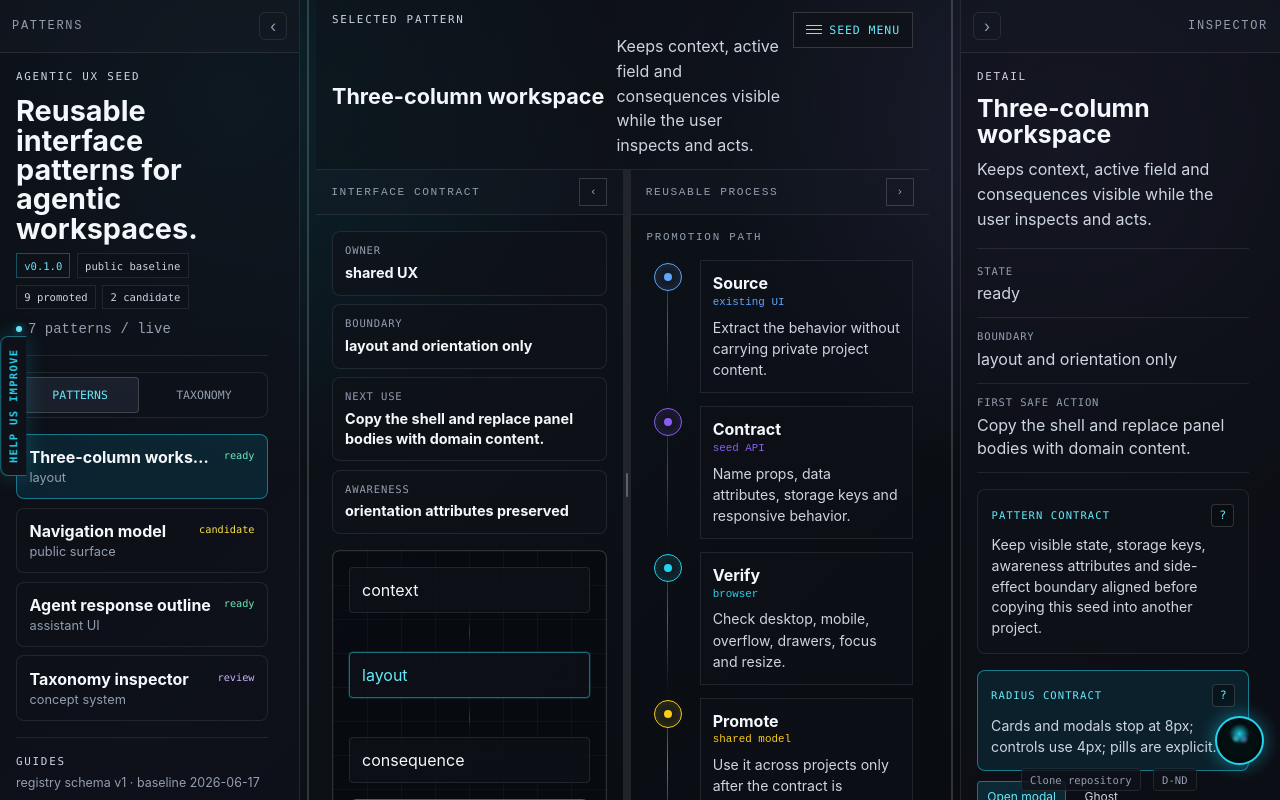
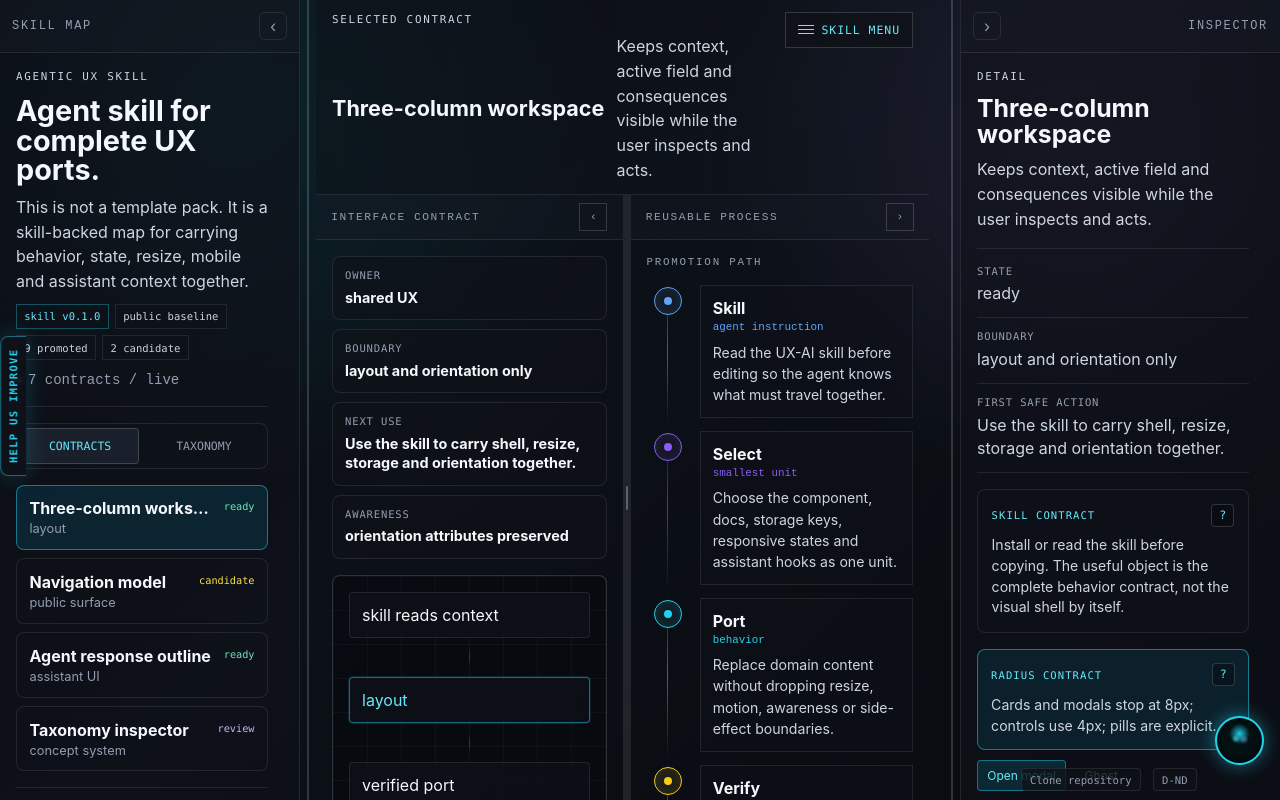
Before and after one commit to GrazianoGuiducci/d-nd-ux-ai-seed, a React app: page / in a window 1280 px wide. Built offline with nearby package versions, Linux system fonts and the light colour scheme.

Commit message:
fix: clarify agentic UX seed as skill

```diff
--- a/demo/DemoApp.tsx
+++ b/demo/DemoApp.tsx
@@ -61,7 +61,7 @@ const guideCards: GuideCard[] = [
   {
     id: 'adoption',
     title: 'Adoption Guide',
-    summary: 'Choose the right seed surface before copying components into a product.',
+    summary: 'Use the skill to choose the smallest complete unit before copying UI.',
     href: './docs/ADOPTION_GUIDE.md',
     raw: adoptionGuideRaw,
     tag: 'selection',
@@ -69,7 +69,7 @@ const guideCards: GuideCard[] = [
   {
     id: 'integration',
     title: 'Integration Checklist',
-    summary: 'Carry resize, storage, awareness and mobile contracts together.',
+    summary: 'Carry resize, storage, awareness, motion and mobile contracts together.',
     href: './docs/INTEGRATION_CHECKLIST.md',
     raw: integrationChecklistRaw,
     tag: 'implementation',
@@ -101,7 +101,7 @@ const surfaces: DemoSurface[] = [
     description: 'Keeps context, active field and consequences visible while the user inspects and acts.',
     owner: 'shared UX',
     boundary: 'layout and orientation only',
-    next: 'Copy the shell and replace panel bodies with domain content.',
+    next: 'Use the skill to carry shell, resize, storage and orientation together.',
   },
   {
     id: 'navigation',
@@ -111,7 +111,7 @@ const surfaces: DemoSurface[] = [
     description: 'Turns page families into a visible contract before copy, routing or CMS metadata change.',
     owner: 'site teams',
     boundary: 'no deploy side effect',
-    next: 'Map route, intent, adjacent surfaces and safe transition.',
+    next: 'Use the skill to map route, intent, adjacent surfaces and safe transition.',
   },
   {
     id: 'agent',
@@ -121,7 +121,7 @@ const surfaces: DemoSurface[] = [
     description: 'Gives long responses a scannable map of sections, claims, actions, warnings and results.',
     owner: 'AI products',
     boundary: 'orientation, not hidden reasoning',
-    next: 'Generate outline from response metadata when available.',
+    next: 'Use the skill to preserve outline sections, claims, warnings and actions.',
   },
   {
     id: 'taxonomy',
@@ -131,7 +131,7 @@ const surfaces: DemoSurface[] = [
     description: 'Shows canonical, candidate and ambiguous terms without promoting uncertain concepts.',
     owner: 'knowledge systems',
     boundary: 'visible status before authority',
-    next: 'Attach edges and preserve rejected/ambiguous residue.',
+    next: 'Use the skill to preserve edges, status and rejected/ambiguous residue.',
   },
 ];
 
@@ -178,32 +178,32 @@ const taxonomyEdges: TaxonomyEdge[] = [
 
 const processNodes: ArticleDiagramNode[] = [
   {
-    id: 'source',
-    label: 'Source',
-    meta: 'existing UI',
+    id: 'skill',
+    label: 'Skill',
+    meta: 'agent instruction',
     kind: 'source',
-    body: 'Extract the behavior without carrying private project content.',
+    body: 'Read the UX-AI skill before editing so the agent knows what must travel together.',
   },
   {
-    id: 'contract',
-    label: 'Contract',
-    meta: 'seed API',
+    id: 'select',
+    label: 'Select',
+    meta: 'smallest unit',
     kind: 'field',
-    body: 'Name props, data attributes, storage keys and responsive behavior.',
+    body: 'Choose the component, docs, storage keys, responsive states and assistant hooks as one unit.',
+  },
+  {
+    id: 'port',
+    label: 'Port',
+    meta: 'behavior',
+    kind: 'test',
+    body: 'Replace domain content without dropping resize, motion, awareness or side-effect boundaries.',
   },
   {
     id: 'verify',
     label: 'Verify',
-    meta: 'browser',
-    kind: 'test',
-    body: 'Check desktop, mobile, overflow, drawers, focus and resize.',
-  },
-  {
-    id: 'promote',
-    label: 'Promote',
     meta: 'shared model',
     kind: 'result',
-    body: 'Use it across projects only after the contract is documented.',
+    body: 'Use it across projects only after desktop, mobile and agent-orientation checks survive.',
   },
 ];
 
@@ -243,8 +243,8 @@ export default function DemoApp() {
   const megaGroups = useMemo<MegaMenuSeedGroup[]>(() => [
     {
       id: 'patterns',
-      title: 'Workspace tabs',
-      summary: 'Surfaces that can become tabs or routed panels.',
+      title: 'Skill choices',
+      summary: 'Complete UX units the agent can select before editing.',
       items: surfaces.map(surface => ({
         id: surface.id,
         label: surface.title,
@@ -255,25 +255,25 @@ export default function DemoApp() {
     },
     {
       id: 'templates',
-      title: 'Templates',
-      summary: 'Copyable starts for new domains.',
+      title: 'Complete units',
+      summary: 'Copyable starts only when their behavior contract travels too.',
       items: [
         {
           id: 'template-shell',
           label: 'Three-column shell',
-          description: 'Context, active field and consequence panels.',
+          description: 'Shell plus resize, collapse, storage and orientation contract.',
           status: 'seed',
         },
         {
           id: 'template-domain',
           label: 'Domain page',
-          description: 'Public page structure with diagram and menu contract.',
+          description: 'Public page structure with diagram, menu and handoff contract.',
           status: 'candidate',
         },
         {
           id: 'template-chat',
           label: 'Agent context assistant',
-          description: 'Assistant surface aware of open panels and focus.',
+          description: 'Chat plus frame, form, motion, resize and context handoff.',
           status: 'seed',
         },
       ],
@@ -281,12 +281,12 @@ export default function DemoApp() {
     {
       id: 'integration',
       title: 'Integration',
-      summary: 'What coders should carry together.',
+      summary: 'What agents and coders must carry together.',
       items: [
         {
           id: 'guide',
           label: 'Adoption guide',
-          description: 'Checklist, awareness attributes, storage keys and responsive checks.',
+          description: 'Skill-first adoption path and boundary checks.',
           status: 'doc',
           href: './docs/ADOPTION_GUIDE.md',
         },
@@ -311,10 +311,14 @@ export default function DemoApp() {
   const leftPanel = (
     <div className="demo-panel">
       <div className="demo-panel-head">
-        <p className="demo-kicker">Agentic UX Seed</p>
-        <h1>Reusable interface patterns for agentic workspaces.</h1>
-        <div className="demo-release-strip" aria-label="Seed version state">
-          <span>v{seedRelease.version}</span>
+        <p className="demo-kicker">Agentic UX Skill</p>
+        <h1>Agent skill for complete UX ports.</h1>
+        <p>
+          This is not a template pack. It is a skill-backed map for carrying
+          behavior, state, resize, mobile and assistant context together.
+        </p>
+        <div className="demo-release-strip" aria-label="Skill version state">
+          <span>skill v{seedRelease.version}</span>
           <span>{seedRelease.channel}</span>
           <span>{seedRelease.promotedCount} promoted</span>
           <span>{seedRelease.candidateCount} candidate</span>
@@ -324,13 +328,13 @@ export default function DemoApp() {
           pollInterval={45000}
           staleAfter={90000}
           fallback={<span className="demo-muted">loading local signal</span>}
-          render={(data, status) => `${data.count} patterns / ${status}`}
+          render={(data, status) => `${data.count} contracts / ${status}`}
         />
       </div>
 
       <div className="demo-segmented" aria-label="Demo mode">
         <button type="button" className={mode === 'patterns' ? 'is-active' : ''} onClick={() => setMode('patterns')}>
-          Patterns
+          Contracts
         </button>
         <button type="button" className={mode === 'taxonomy' ? 'is-active' : ''} onClick={() => setMode('taxonomy')}>
           Taxonomy
@@ -382,10 +386,10 @@ export default function DemoApp() {
     <main className="demo-main-field">
       <div className="demo-main-top">
         <div className="demo-main-copy">
-          <p className="demo-kicker">selected pattern</p>
+          <p className="demo-kicker">selected contract</p>
           <h2>{selected.title}</h2>
           <p>{selected.description}</p>
-          <div className="demo-main-release" aria-label="Seed version state compact">
+          <div className="demo-main-release" aria-label="Skill version state compact">
             <span>v{seedRelease.version}</span>
             <span>{seedRelease.promotedCount} promoted</span>
             <span>{seedRelease.candidateCount} candidate</span>
@@ -393,7 +397,7 @@ export default function DemoApp() {
         </div>
         <MegaMenuSeed
           className="demo-top-menu"
-          label="Seed menu"
+          label="Skill menu"
           align="right"
           groups={megaGroups}
           activeId={selected.id}
@@ -440,11 +444,11 @@ export default function DemoApp() {
 
             <div className="demo-canvas" data-state={selected.state}>
               <div className="demo-route-map" aria-label="Route model">
-                <span>context</span>
+                <span>skill reads context</span>
                 <i />
                 <span className="is-active">{selected.kind}</span>
                 <i />
-                <span>consequence</span>
+                <span>verified port</span>
               </div>
               <div className="demo-preview-grid">
                 {surfaces.map((surface) => (
@@ -511,22 +515,22 @@ export default function DemoApp() {
 
       <div className="demo-inspector-block">
         <div className="demo-tip-row">
-          <span>Pattern contract</span>
+          <span>Skill contract</span>
           <Tooltip
             block={false}
             position="left"
             content={{
-              function: 'The contract names what must travel with the visual component.',
-              mechanism: 'State, storage, orientation attributes and side-effect boundaries are part of the seed.',
-              expectation: 'Copying only the visible card is incomplete.',
+              function: 'The skill names what must travel with the visible component.',
+              mechanism: 'State, storage, orientation attributes, motion and side-effect boundaries are part of the seed.',
+              expectation: 'Copying only the visible template is incomplete.',
             }}
           >
             <button type="button" className="demo-tip-icon" aria-label="Pattern contract tooltip">?</button>
           </Tooltip>
         </div>
         <p>
-          Keep visible state, storage keys, awareness attributes and side-effect boundary aligned
-          before copying this seed into another project.
+          Install or read the skill before copying. The useful object is the complete
+          behavior contract, not the visual shell by itself.
         </p>
       </div>
 
@@ -560,7 +564,7 @@ export default function DemoApp() {
 
       <div className="demo-inspector-block demo-clone-block">
         <div className="demo-tip-row">
-          <span>Clone seed</span>
+          <span>Install / clone skill</span>
           <a href={seedRepoUrl} target="_blank" rel="noreferrer">GitHub</a>
         </div>
         <code>{seedCloneCommand}</code>
@@ -643,10 +647,10 @@ export default function DemoApp() {
           focus: selected.title,
           item: selected.id,
           relation: selected.kind,
-          count: `${surfaces.length} patterns`,
+          count: `${surfaces.length} contracts`,
           boundary: selected.boundary,
         }}
-        leftTitle="Patterns"
+        leftTitle="Skill Map"
         rightTitle="Inspector"
         leftStorage="dnd_seed_demo_left"
         rightStorage="dnd_seed_demo_right"
@@ -658,8 +662,8 @@ export default function DemoApp() {
         left={{
           body: leftPanel,
           closedTooltip: {
-            title: 'Patterns',
-            body: <>Reusable seeds, candidate patterns and current design-system signals.</>,
+            title: 'Skill Map',
+            body: <>Agent skill, behavior contracts and reusable reference surfaces.</>,
             related: [{ label: 'Main field' }, { label: 'Inspector' }],
           },
         }}
@@ -690,10 +694,10 @@ export default function DemoApp() {
           item: selected.id,
           relation: selected.kind,
           boundary: selected.boundary,
-          count: `${surfaces.length} patterns`,
+          count: `${surfaces.length} contracts`,
         }}
         starterPrompts={[
-          'What is open now?',
+          'How do I use the skill?',
           'Which elements must travel together?',
           'What changes on mobile?',
         ]}
--- a/docs/ADOPTION_GUIDE.md
+++ b/docs/ADOPTION_GUIDE.md
@@ -4,6 +4,11 @@ Status: public and internal adoption contract.
 
 Use this guide when a D-ND project or an external project wants to adopt these
 seeds without importing accidental project-specific assumptions.
+
+Start with the agent skill, not with a visual template. The skill decides which
+complete UX unit is needed and which linked behavior contracts must travel with
+it: resize, storage, mobile states, awareness attributes, assistant handoff and
+side-effect boundaries.
 
 ## Choose The Surface Type
 
@@ -97,11 +102,13 @@ user is, the UI will be harder to inspect, test and coordinate.
 
 ## Copying Into A Product
 
-1. Start from the demo to understand the behavior.
-2. Copy the smallest component set required by the target surface.
-3. Replace demo data with real domain data.
-4. Keep the same side-effect boundaries.
-5. Run browser checks before changing copy, routes or persistence.
+1. Install or read `skills/agentic-ux-seed/SKILL.md`.
+2. Let the skill classify the surface and choose the smallest complete unit.
+3. Start from the demo to understand the behavior.
+4. Copy the smallest component set required by the target surface.
+5. Replace demo data with real domain data.
+6. Keep the same side-effect boundaries.
+7. Run browser checks before changing copy, routes or persistence.
 
 See `docs/INTEGRATION_CHECKLIST.md` before copying components into another
 domain.
--- a/index.html
+++ b/index.html
@@ -5,7 +5,7 @@
     <meta name="viewport" content="width=device-width, initial-scale=1.0" />
     <meta
       name="description"
-      content="Agentic UX Seed demo workspace for reusable human and AI interface patterns."
+      content="Agentic UX Seed is a portable agent skill and behavior contract map for porting complete human and AI interface patterns."
     />
     <meta
       name="keywords"
@@ -18,7 +18,7 @@
     <meta property="og:title" content="Agentic UX Seed" />
     <meta
       property="og:description"
-      content="Reusable interface patterns for dense human and AI workspaces: shells, inspectors, response maps, taxonomy views and context-aware assistant surfaces."
+      content="A portable agent skill and behavior contract map for dense human and AI workspaces: shells, inspectors, response maps, taxonomy views and context-aware assistant surfaces."
     />
     <meta property="og:type" content="website" />
     <meta property="og:url" content="https://seed.d-nd.com/ux-ai/" />
@@ -27,7 +27,7 @@
     <meta name="twitter:title" content="Agentic UX Seed" />
     <meta
       name="twitter:description"
-      content="Reusable interface patterns for agentic workspaces and AI-native tools."
+      content="Portable agent skill and UX behavior contracts for agentic workspaces and AI-native tools."
     />
     <title>Agentic UX Seed</title>
   </head>
```
Also changed, not shown: docs/INTEGRATION_CHECKLIST.md (+13 -11 lines), README.md.
